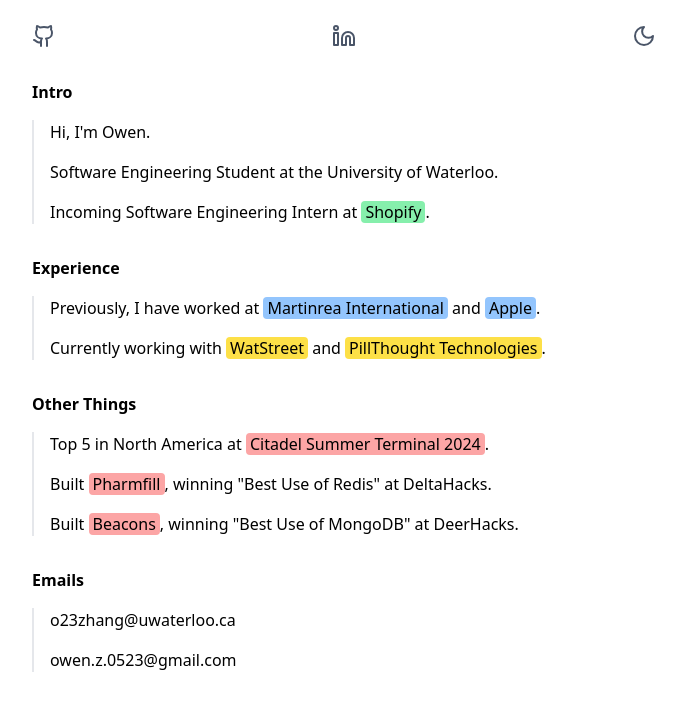
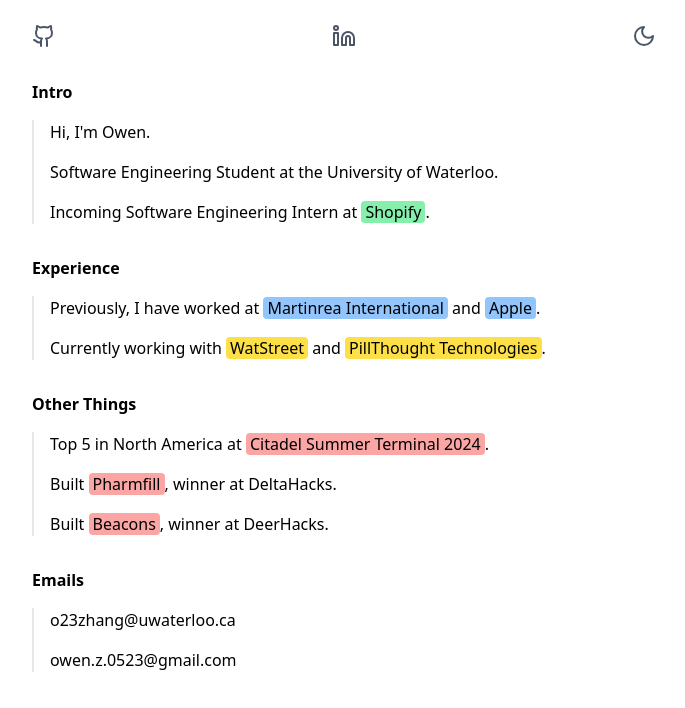
Before and after one commit to owenz0523/portfolio, a Next.js app: page / in a window 1280 px wide. Shown: the top 708 px of the page, without its empty margins (296-981 px from the left). Built offline with nearby package versions, Linux system fonts and the light colour scheme.

Commit message:
small changes to text

```diff
--- a/src/components/Portfolio.tsx
+++ b/src/components/Portfolio.tsx
@@ -151,7 +151,7 @@
               >
               Pharmfill
               </a>
-              , winning &quot;Best Use of Redis&quot; at DeltaHacks.
+              , winner at DeltaHacks.
             </p>
             <p>Built{' '}
               <a
@@ -162,7 +162,7 @@
               >
               Beacons
               </a>
-              , winning &quot;Best Use of MongoDB&quot; at DeerHacks.
+              , winner at DeerHacks.
             </p>
         </Section>
 
```
